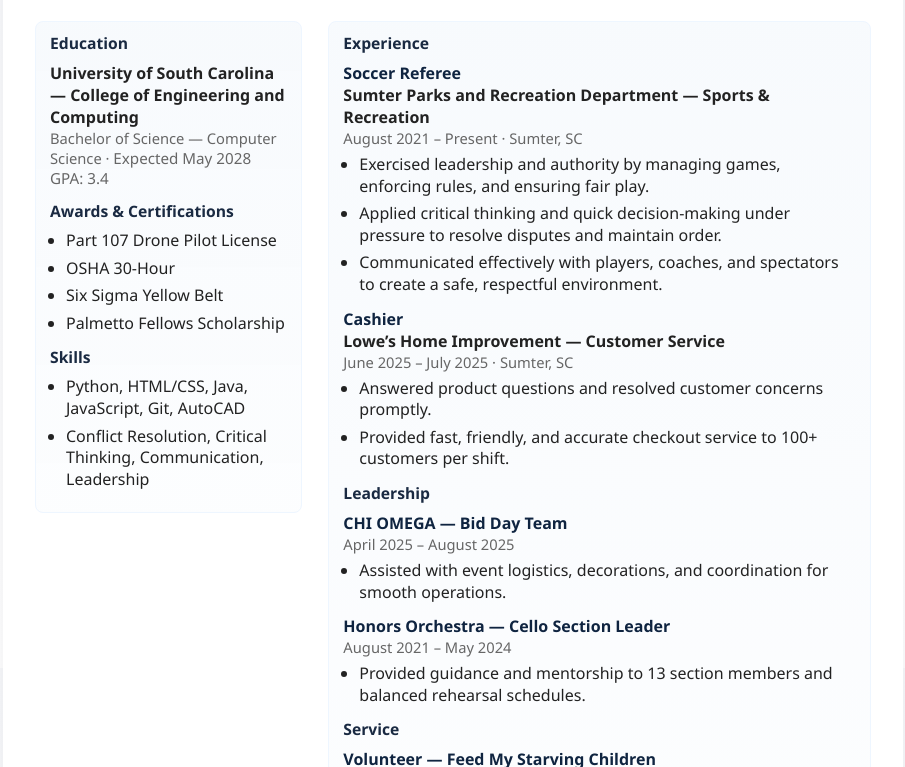
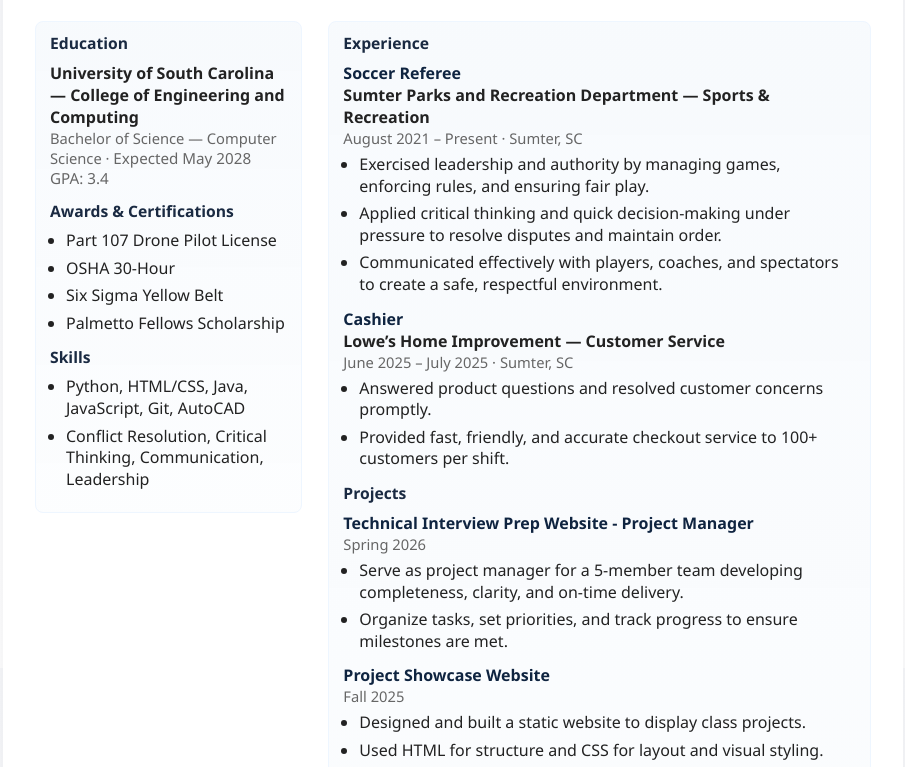
Before and after one commit to spernst19/spernst19.github.io, a plain HTML site: page resume.html in a window 1280 px wide. Shown: the part 132-899 px from the top of the page, without its empty margins (187-1092 px from the left). Drawn offline with Linux system fonts and the light colour scheme.

Commit message:
Added projects section to resume.html

```diff
--- a/resume.html
+++ b/resume.html
@@ -210,6 +210,26 @@
           </div>
 
           <div class="section" style="margin-top:8px">
+            <div class="section-title">Projects</div>
+            <div class="exp-item">
+              <div class="role">Technical Interview Prep Website - Project Manager</div>
+              <div class="meta">Spring 2026</div>
+              <ul class="simple">
+                <li>Serve as project manager for a 5-member team developing completeness, clarity, and on-time delivery.</li>
+                <li>Organize tasks, set priorities, and track progress to ensure milestones are met.</li>
+              </ul>
+            </div>
+
+            <div class="exp-item">
+              <div class="role">Project Showcase Website</div>
+              <div class="meta">Fall 2025</div>
+              <ul class="simple">
+                <li>Designed and built a static website to display class projects.</li>
+                <li>Used HTML for structure and CSS for layout and visual styling.</li>
+              </ul>
+            </div>
+
+          <div class="section" style="margin-top:8px">
             <div class="section-title">Leadership</div>
             <div class="exp-item">
               <div class="role">CHI OMEGA — Bid Day Team</div>
```
